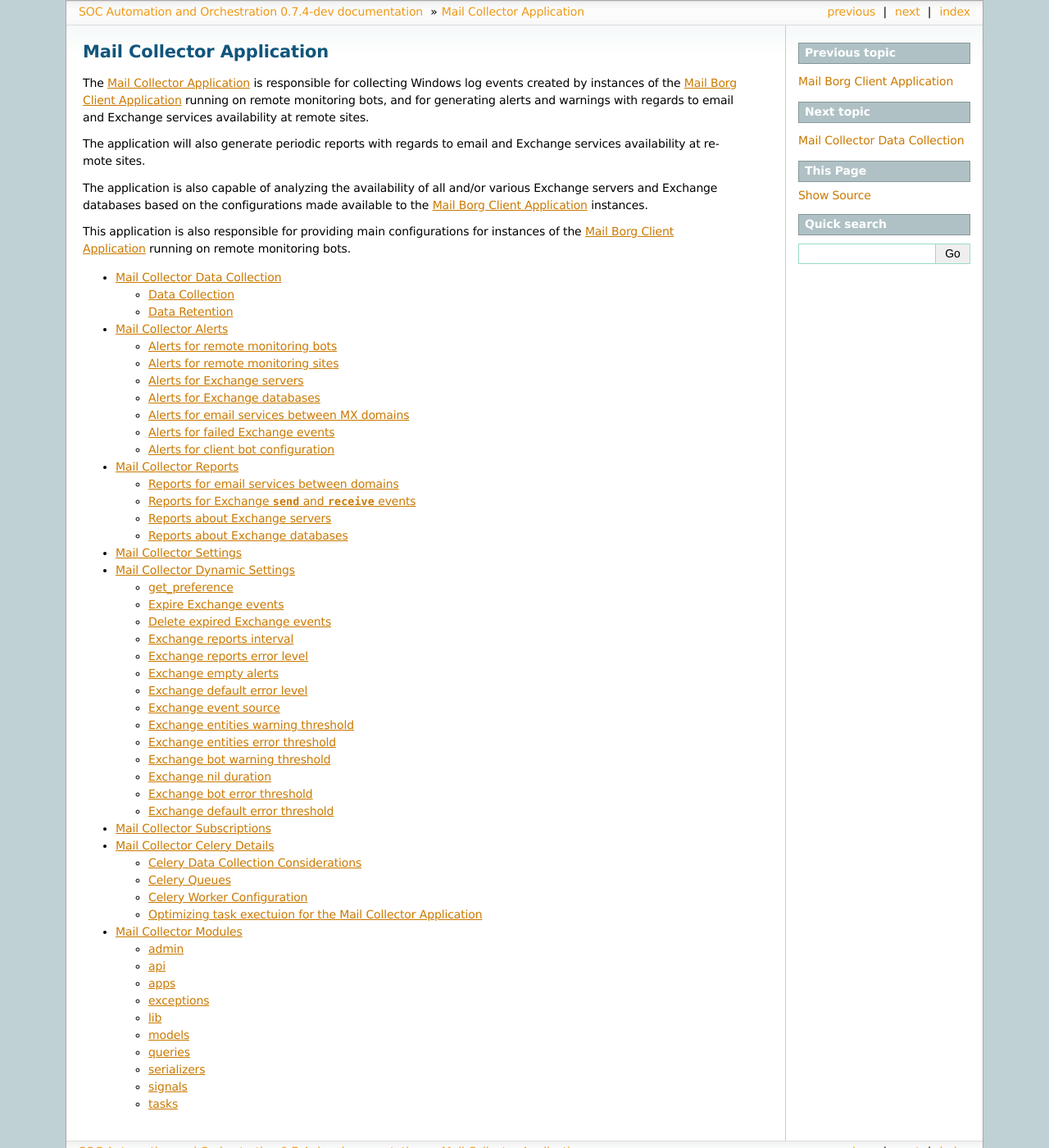
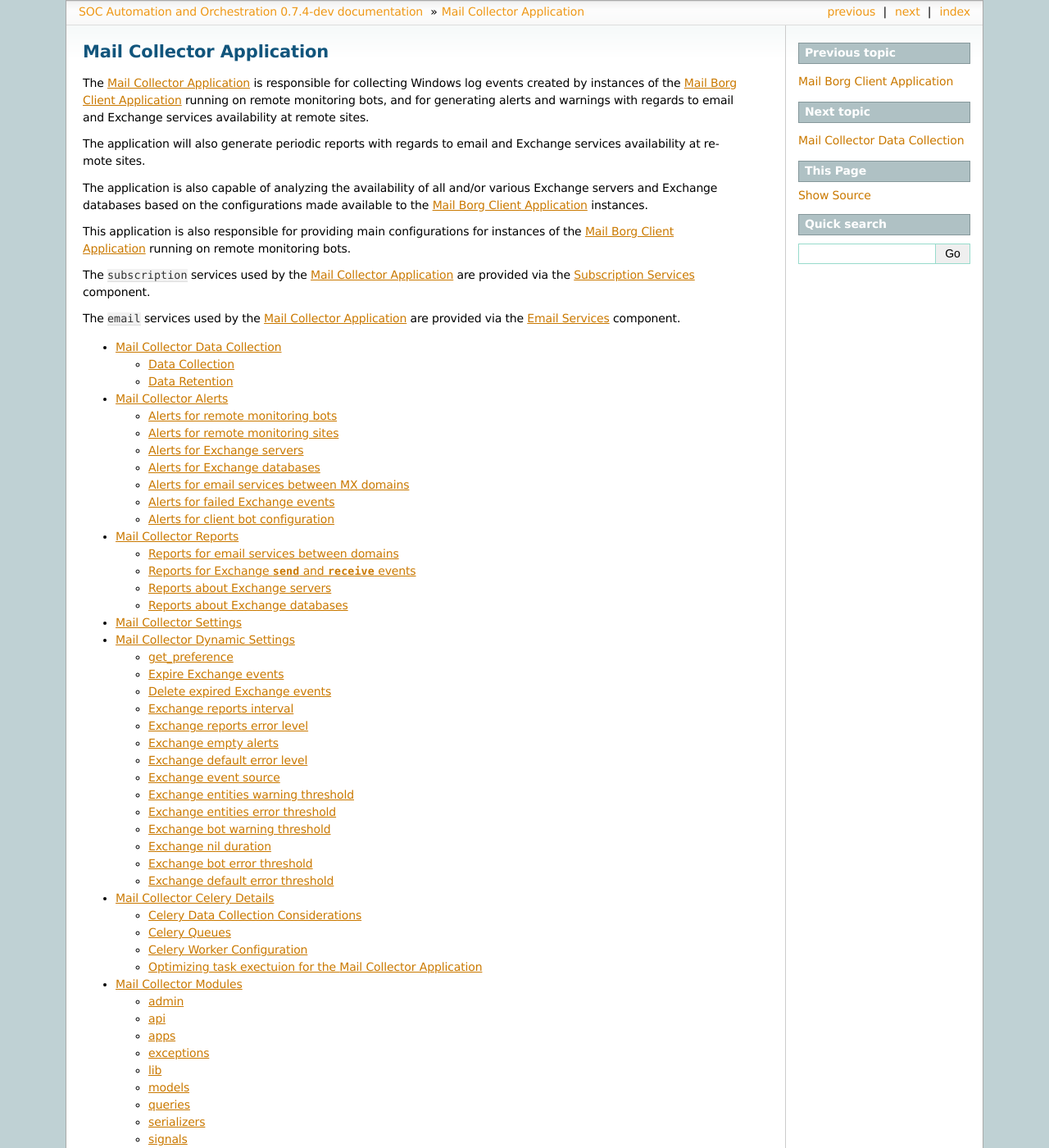
Before and after one commit to PHSAServiceOperationsCenter/PHSA-SOC, a Sphinx documentation site: the page built from docs/source/mail_collector/mail_collector.rst, in a window 1280 px wide and 1400 px high. Shown: the whole window at 82% size. Built offline with Sphinx 7.4.7, drawn with Linux system fonts in a browser that asks for light colours.

Commit message:
document subscriptions and email on dedicated external pages that are/will be linked/referenced anywhere we need them

```diff
--- a/docs/source/index.rst
+++ b/docs/source/index.rst
@@ -44,6 +44,8 @@ SOC Automation Server Infrastructure
    p_soc_auto/p_soc_auto.rst
    p_soc_auto_base/p_soc_auto_base.rst
    configs/config.rst
+   ssl_cert_tracker/subscriptions.rst
+   ssl_cert_tracker/email_services.rst
 
 SOC Automation Server Applications
 ----------------------------------
--- a/docs/source/mail_collector/mail_collector.rst
+++ b/docs/source/mail_collector/mail_collector.rst
@@ -18,6 +18,11 @@ This application is also responsible for providing main configurations for
 instances of the :ref:`Mail Borg Client Application` running on remote
 monitoring bots.
 
+The ``subscription`` services used by the :ref:`Mail Collector Application`
+are provided via the :ref:`Subscription Services` component.
+
+The ``email`` services used by the :ref:`Mail Collector Application`
+are provided via the :ref:`Email Services` component.
 
 
 
@@ -29,6 +34,5 @@ monitoring bots.
    reports.rst
    settings.rst
    dynamic_settings.rst
-   mail_collector_subscriptions.rst
    celery.rst
    modules.rst
--- a/docs/source/mail_collector/mail_collector_subscriptions.rst
+++ /dev/null
@@ -1,2 +0,0 @@
-Mail Collector Subscriptions
-============================
--- /dev/null
+++ b/docs/source/ssl_cert_tracker/subscriptions.rst
@@ -0,0 +1,4 @@
+Subscription Services
+=====================
+
+.. autoclass:: ssl_cert_tracker.models.Subscription
```
Also changed, not shown: docs/source/ssl_cert_tracker/email_services.rst (added, +7 -0 lines).
